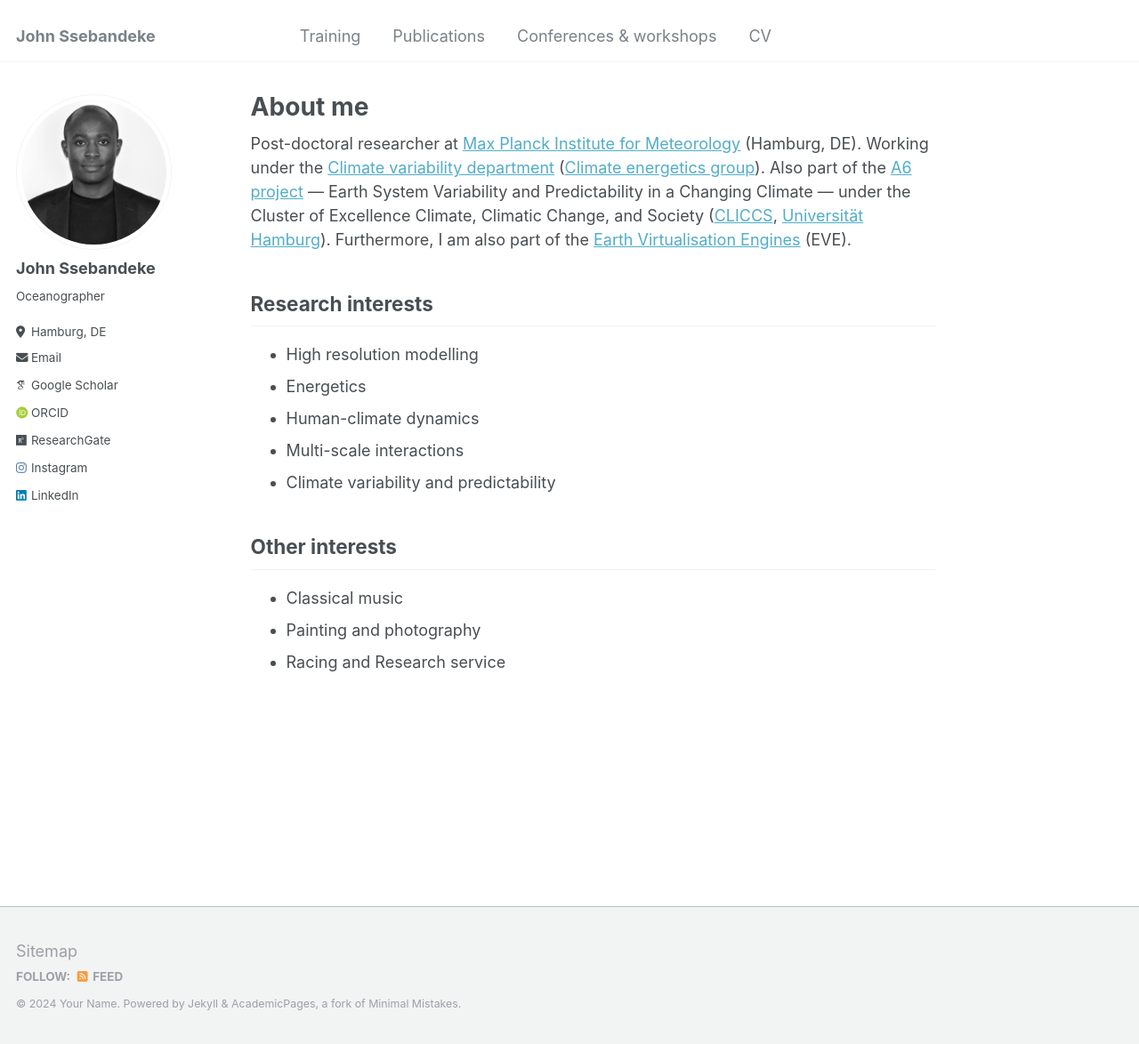
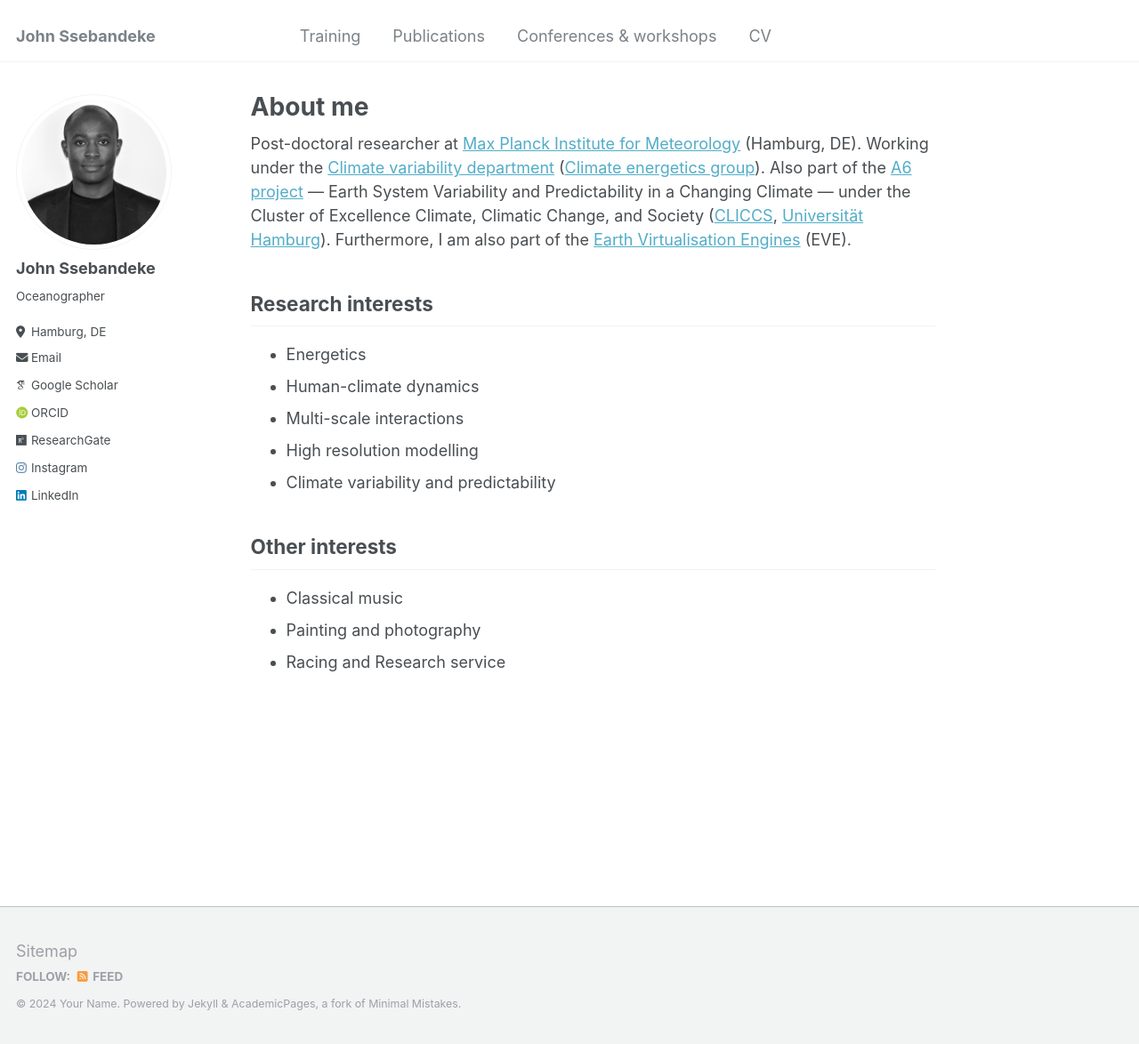
Before and after one commit to john-ssebandeke/john-ssebandeke.github.io, a Jekyll site: the page built from _pages/about.md, in a window 1280 px wide and 1174 px high. Shown: the whole window at 89% size. Built offline with Jekyll 4.4.1, drawn with Linux system fonts in a browser that asks for light colours; some web fonts are replaced.

```diff
--- a/_pages/about.md
+++ b/_pages/about.md
@@ -10,11 +10,10 @@ redirect_from:
 Post-doctoral researcher at [Max Planck Institute for Meteorology](https://mpimet.mpg.de/en/homepage) (Hamburg, DE). Working under the [Climate variability department](https://mpimet.mpg.de/en/research/department-climate-variability) ([Climate energetics group](https://mpimet.mpg.de/en/research/department-climate-variability/climate-energetics)). Also part of the [A6 project](https://www.cliccs.uni-hamburg.de/research/theme-a/a6.html) — Earth System Variability and Predictability in a Changing Climate — under the Cluster of Excellence Climate, Climatic Change, and Society ([CLICCS](https://www.cliccs.uni-hamburg.de/about-cliccs.html), [Universität Hamburg](https://www.uni-hamburg.de/en.html)). Furthermore, I am also part of the [Earth Virtualisation Engines](https://eve4climate.org/) (EVE).
 
 ## Research interests
-
-  * High resolution modelling
   * Energetics
   * Human-climate dynamics
   * Multi-scale interactions
+  * High resolution modelling
   * Climate variability and predictability
 
 ## Other interests
```
